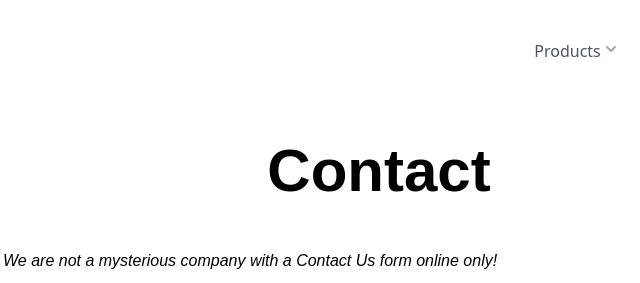
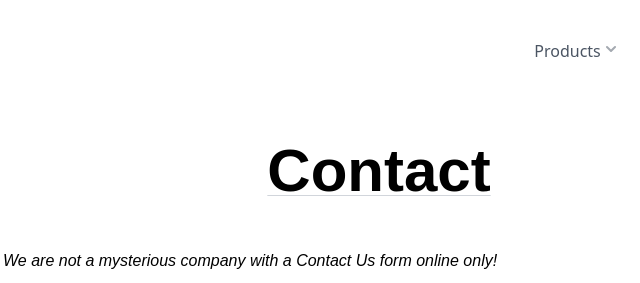
Before and after one commit to Kurrawong/kurrawong.ai, an Astro site: page /contact in a window 1280 px wide. Shown: the top 283 px of the page, 261-901 px from the left. Built offline with nearby package versions, Linux system fonts and the light colour scheme; Astro itself is replaced by a stand-in of ours.

Commit message:
Add underline to pages h1

```diff
--- a/src/layouts/PageLayout.css
+++ b/src/layouts/PageLayout.css
@@ -1,3 +1,3 @@
 main h1 {
-  @apply container mx-auto text-center text-4xl md:text-6xl font-bold py-8;
+  @apply container mx-auto text-center text-4xl md:text-6xl font-bold py-8 underline decoration-1 underline-offset-4 decoration-gray-300;
 }
```
